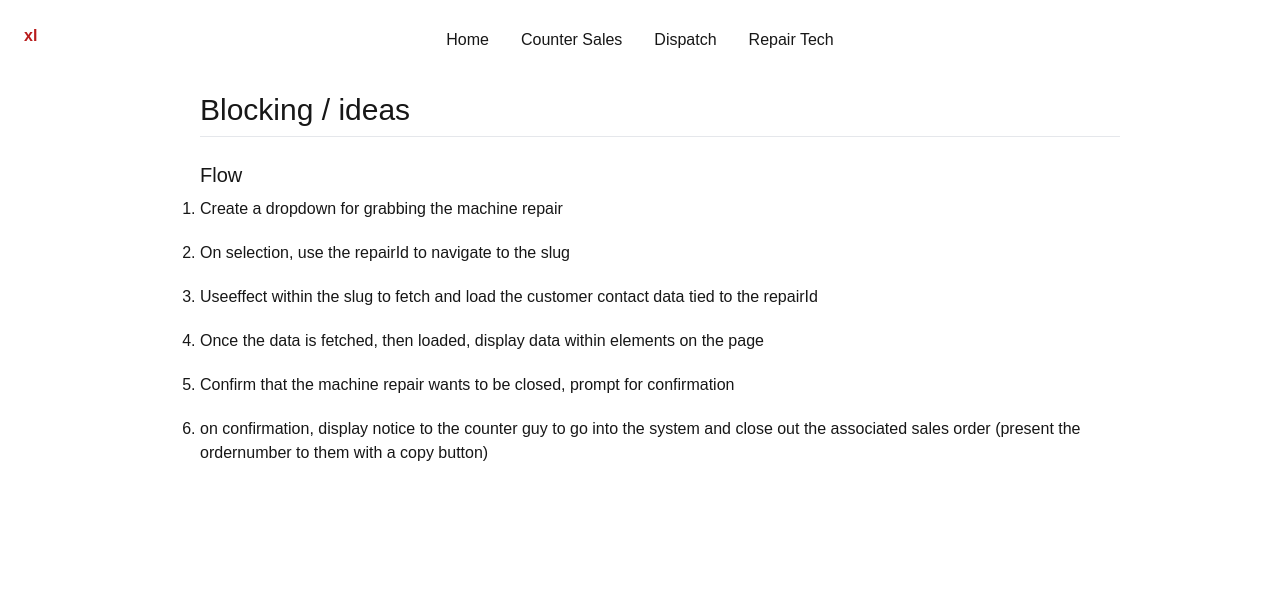
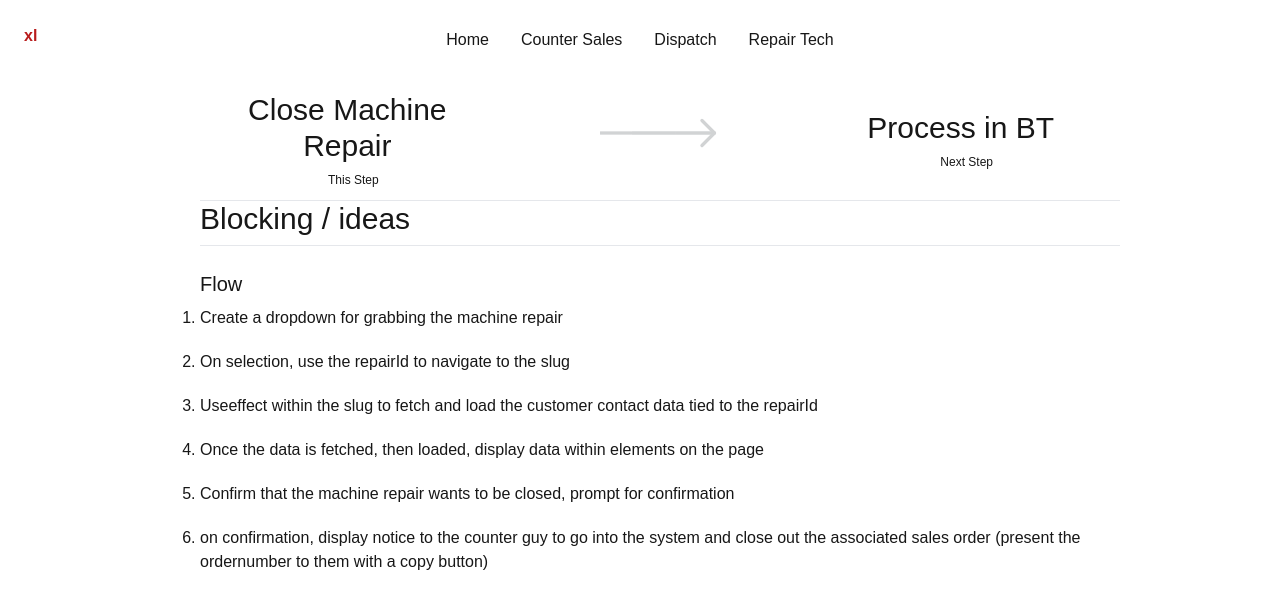
Before and after one commit to WillTaylor2352/MachineRepairs, a Next.js app in the folder machinerepairs/: page /Close/Machine_Repair in a window 1280 px wide. Shown: the top 608 px of the page. Built offline with nearby package versions, Linux system fonts and the light colour scheme.

Commit message:
Added page header to Close Pages

```diff
--- a/machinerepairs/src/app/Close/Machine_Repair/page.js
+++ b/machinerepairs/src/app/Close/Machine_Repair/page.js
@@ -1,9 +1,15 @@
+import FunctionPageHeader from '@/components/server/Function_Page_Header';
+
 export default function Page() {
 	const listyles = `mb-5`;
 	const olroutestyles = `list-disc`;
 	const liroutestyles = `mb-4`;
 	return (
 		<div className="ml-10">
+			<FunctionPageHeader
+				hereText={'Close Machine Repair'}
+				nextStepText={'Process in BT'}
+			/>
 			<h1>Blocking / ideas</h1>
 			<h2>Flow</h2>
 			<ol className="list-decimal">
--- a/machinerepairs/src/app/Close/Transfer/page.js
+++ b/machinerepairs/src/app/Close/Transfer/page.js
@@ -1,9 +1,12 @@
+import FunctionPageHeader from '@/components/server/Function_Page_Header';
+
 export default function Page() {
 	const listyles = `mb-5`;
 	const olroutestyles = `list-disc`;
 	const liroutestyles = `mb-4`;
 	return (
 		<div className="ml-10">
+			<FunctionPageHeader hereText={'Close Transfer'} nextStepText={'Home'} />
 			<h1>Blocking / ideas</h1>
 			<h2>Flow</h2>
 			<ol className="list-decimal">
```
